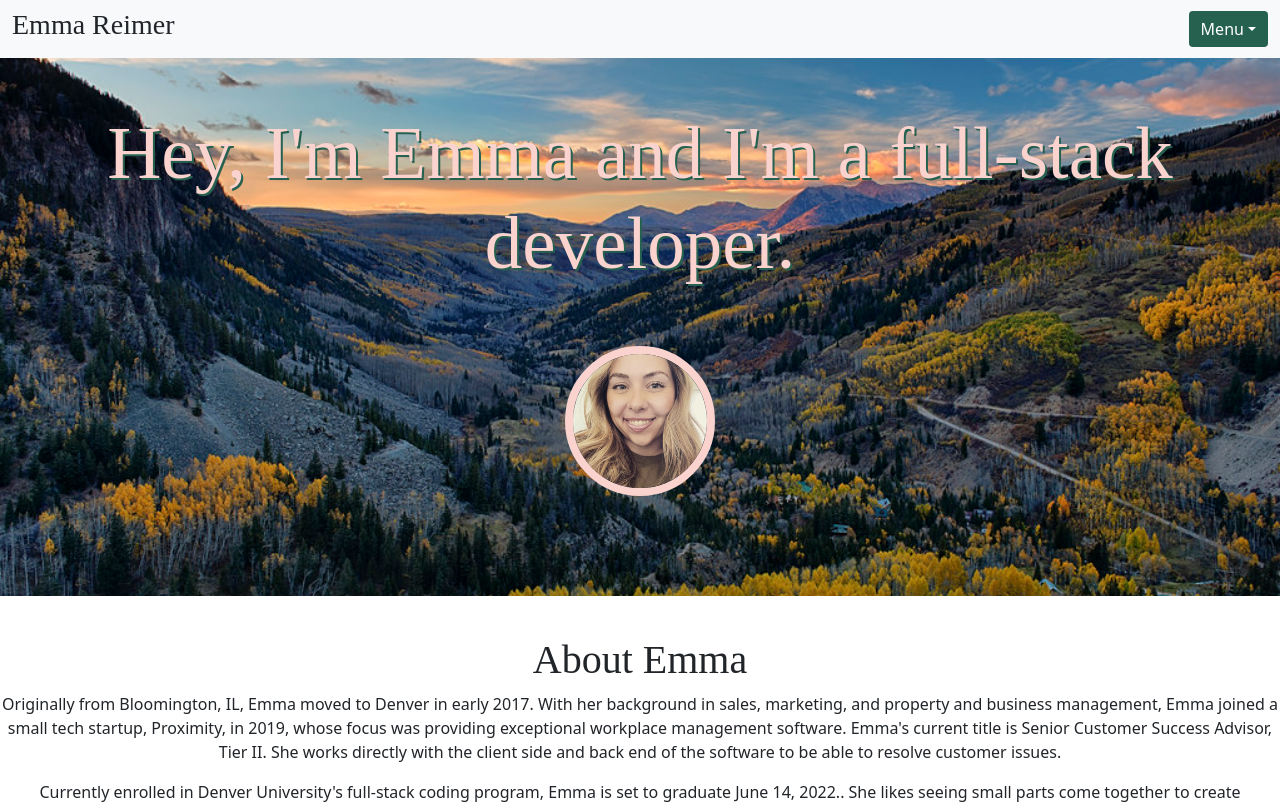
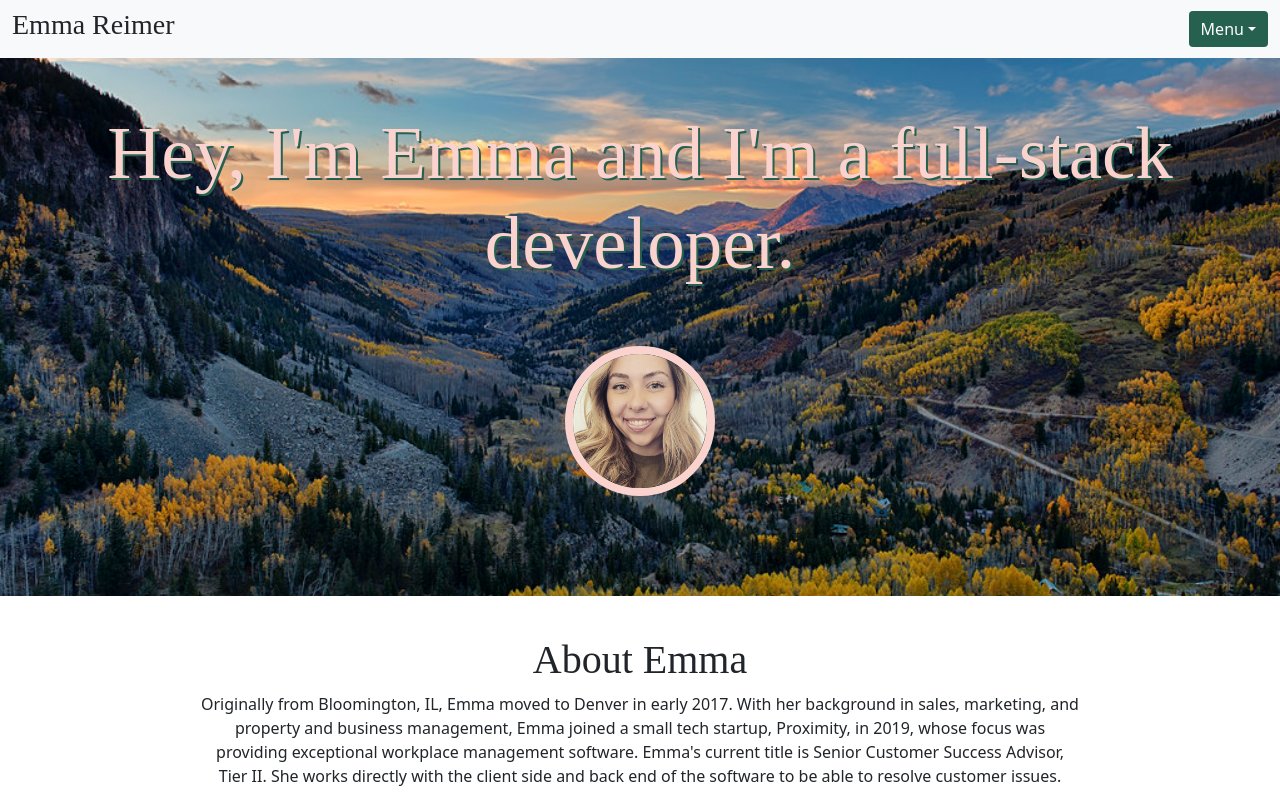
Before and after one commit to emmareimer/portfolio, a React (Create React App) app: page / in a window 1280 px wide. Shown: the top 804 px of the page. Built offline with nearby package versions, Linux system fonts and the light colour scheme.

Commit message:
changed margins

```diff
--- a/src/App.css
+++ b/src/App.css
@@ -84,6 +84,11 @@ header {
   font-size: 75px;
   text-decoration: solid 5px;
   text-shadow: 2px 2px 0px var(--lime);
+}
+
+p {
+  margin-left: 200px;
+  margin-right: 200px;
 }
 
 /* --------------------------- Projects ---------------------------------- */
```
